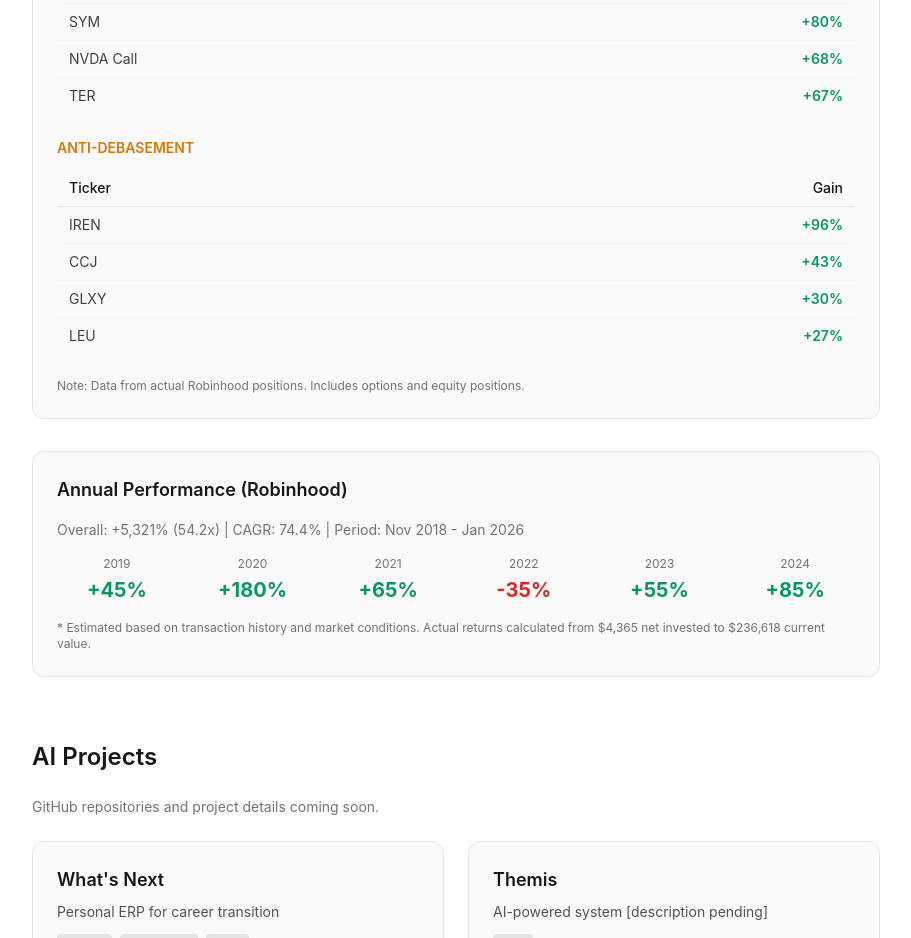
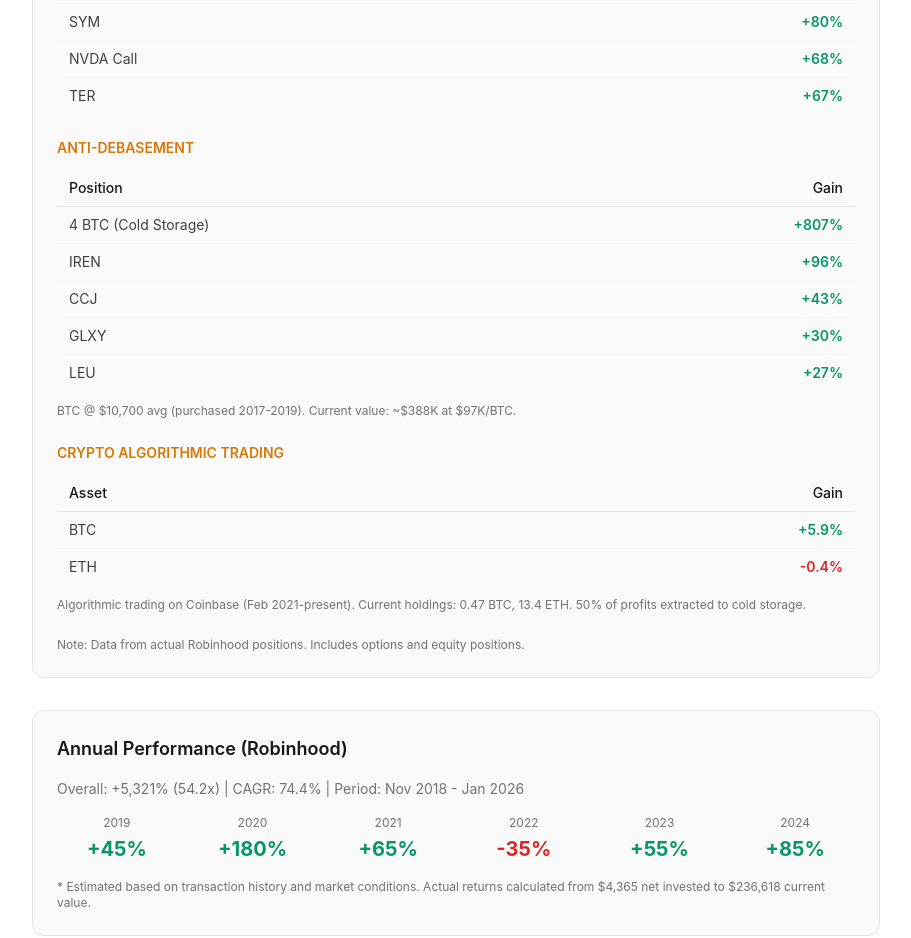
Before and after one commit to DogginitAN/andrewdavidnolan.com, a Next.js app: page /builder-mode in a window 1280 px wide. Shown: the part 1740-2678 px from the top of the page, without its empty margins (184-1095 px from the left). Built offline with nearby package versions, Linux system fonts and the light colour scheme; a web font is replaced by a local one.

Commit message:
Add crypto sections: BTC cold storage to anti-debasement, algorithmic trading stats

```diff
--- a/app/builder-mode/page.tsx
+++ b/app/builder-mode/page.tsx
@@ -139,17 +139,21 @@ export default function BuilderMode() {
           </div>
 
           {/* Anti-Debasement Thesis */}
-          <div>
+          <div className="mb-6">
             <h4 className="text-sm font-semibold text-amber-600 dark:text-amber-500 mb-3">ANTI-DEBASEMENT</h4>
             <div className="overflow-x-auto">
               <table className="w-full text-sm">
                 <thead>
                   <tr className="border-b border-neutral-200 dark:border-neutral-800">
-                    <th className="text-left py-2 px-3 font-medium">Ticker</th>
+                    <th className="text-left py-2 px-3 font-medium">Position</th>
                     <th className="text-right py-2 px-3 font-medium">Gain</th>
                   </tr>
                 </thead>
                 <tbody>
+                  <tr className="border-b border-neutral-100 dark:border-neutral-900">
+                    <td className="py-2 px-3 text-neutral-700 dark:text-neutral-300">4 BTC (Cold Storage)</td>
+                    <td className="py-2 px-3 text-right text-emerald-600 dark:text-emerald-500 font-semibold">+807%</td>
+                  </tr>
                   <tr className="border-b border-neutral-100 dark:border-neutral-900">
                     <td className="py-2 px-3 text-neutral-700 dark:text-neutral-300">IREN</td>
                     <td className="py-2 px-3 text-right text-emerald-600 dark:text-emerald-500 font-semibold">+96%</td>
@@ -169,6 +173,37 @@ export default function BuilderMode() {
                 </tbody>
               </table>
             </div>
+            <p className="text-xs text-neutral-500 dark:text-neutral-400 mt-3">
+              BTC @ $10,700 avg (purchased 2017-2019). Current value: ~$388K at $97K/BTC.
+            </p>
+          </div>
+
+          {/* Crypto Trading */}
+          <div>
+            <h4 className="text-sm font-semibold text-amber-600 dark:text-amber-500 mb-3">CRYPTO ALGORITHMIC TRADING</h4>
+            <div className="overflow-x-auto">
+              <table className="w-full text-sm">
+                <thead>
+                  <tr className="border-b border-neutral-200 dark:border-neutral-800">
+                    <th className="text-left py-2 px-3 font-medium">Asset</th>
+                    <th className="text-right py-2 px-3 font-medium">Gain</th>
+                  </tr>
+                </thead>
+                <tbody>
+                  <tr className="border-b border-neutral-100 dark:border-neutral-900">
+                    <td className="py-2 px-3 text-neutral-700 dark:text-neutral-300">BTC</td>
+                    <td className="py-2 px-3 text-right text-emerald-600 dark:text-emerald-500 font-semibold">+5.9%</td>
+                  </tr>
+                  <tr>
+                    <td className="py-2 px-3 text-neutral-700 dark:text-neutral-300">ETH</td>
+                    <td className="py-2 px-3 text-right text-red-600 dark:text-red-500 font-semibold">-0.4%</td>
+                  </tr>
+                </tbody>
+              </table>
+            </div>
+            <p className="text-xs text-neutral-500 dark:text-neutral-400 mt-3">
+              Algorithmic trading on Coinbase (Feb 2021-present). Current holdings: 0.47 BTC, 13.4 ETH. 50% of profits extracted to cold storage.
+            </p>
           </div>
 
           <p className="text-xs text-neutral-500 dark:text-neutral-400 mt-6">
```
